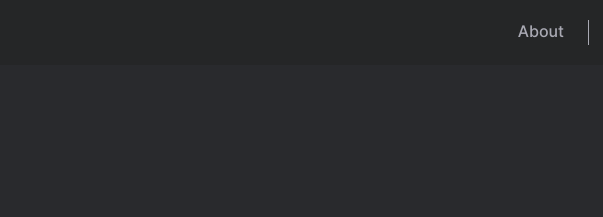
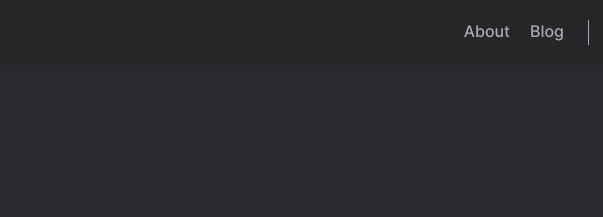
Before and after one commit to nicolasrivollet/nicolasrivollet.github.io, a plain HTML site: page about/index.html in a window 1280 px wide. Shown: the top 217 px of the page, 389-992 px from the left. Drawn offline with Linux system fonts and the light colour scheme.

Commit message:
rebuilding site Mon Jun  3 08:00:03 CEST 2019

```diff
--- a/about/index.html
+++ b/about/index.html
@@ -79,6 +79,10 @@ This blog is to remember things which I already did or currently learning or for
 
 
 
+          <li><a href="/">Blog</a></li>
+
+
+
 
   </ul>
 
@@ -86,6 +90,10 @@ This blog is to remember things which I already did or currently learning or for
 
 
         <li><a href="/about">About</a></li>
+
+
+
+        <li><a href="/">Blog</a></li>
 
 
   </ul>
```
Also changed, not shown: categories/index.html (+8 -0 lines), index.html (+8 -0 lines), posts/first-post/index.html (+8 -0 lines), posts/index.html (+8 -0 lines), tags/index.html (+8 -0 lines), tags/p5.js/index.html (+8 -0 lines).
